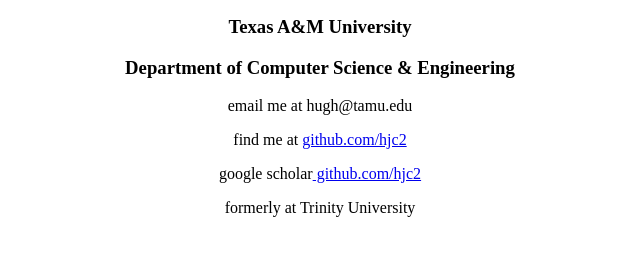
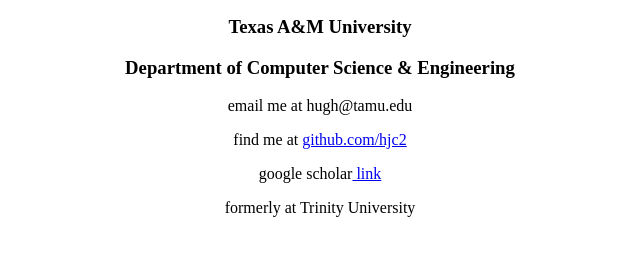
Before and after one commit to hjc2/hjc2.github.io, a plain HTML site: page index.html in a window 1280 px wide. Shown: the part 294-550 px from the top of the page, without its empty margins (320-960 px from the left). Drawn offline with Linux system fonts and the light colour scheme.

Commit message:
updated link preview

```diff
--- a/index.html
+++ b/index.html
@@ -13,7 +13,7 @@
 		<p> email me at hugh@tamu.edu </p>
 
 		<p> find me at <a href="https://github.com/hjc2"> github.com/hjc2</a> </p>
-		<p> google scholar<a href="https://scholar.google.com/citations?user=jwPcM08AAAAJ"> github.com/hjc2</a> </p>
+		<p> google scholar<a href="https://scholar.google.com/citations?user=jwPcM08AAAAJ"> link</a> </p>
 		<p> formerly at Trinity University</p>
 
 	</center>
```
